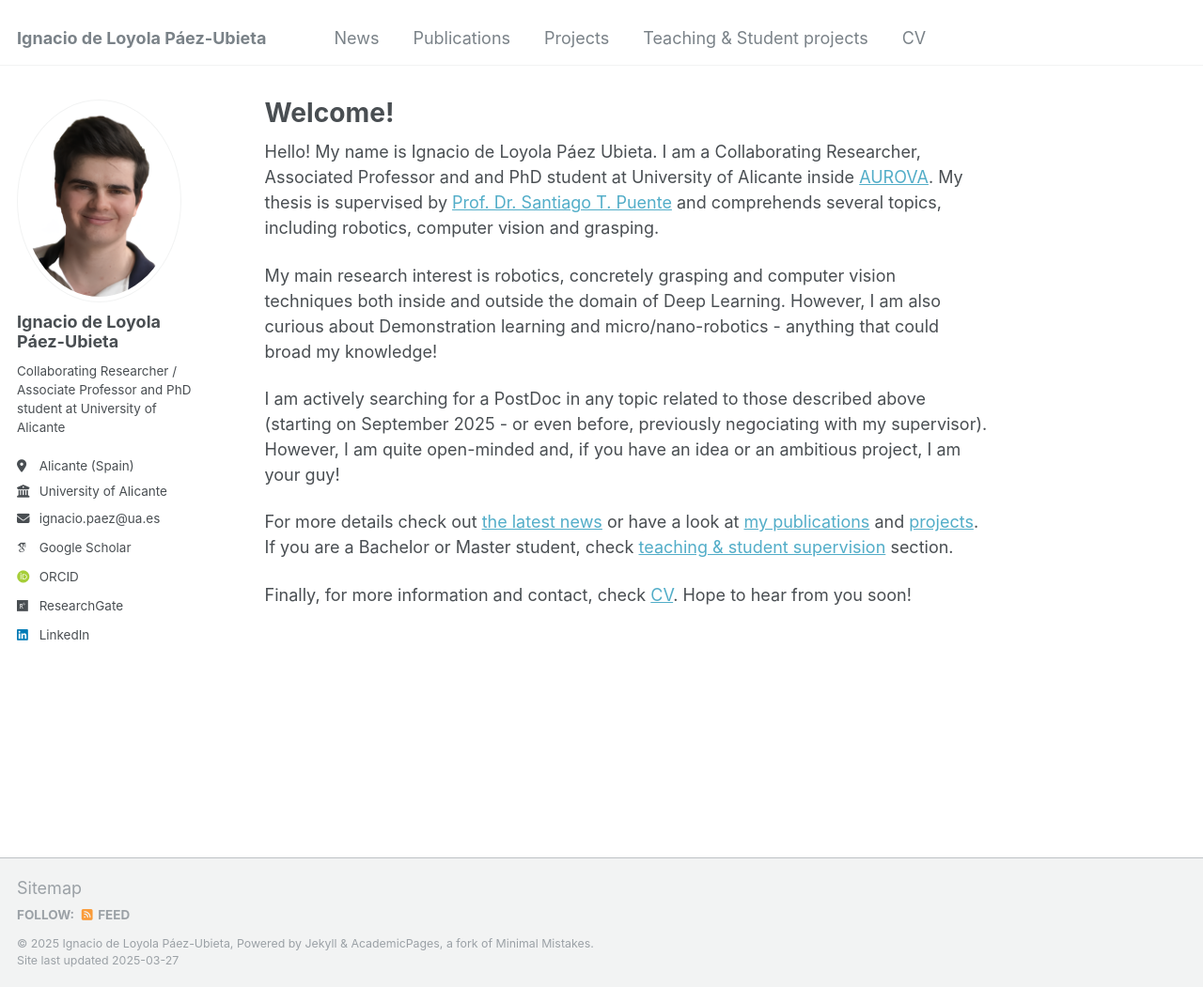
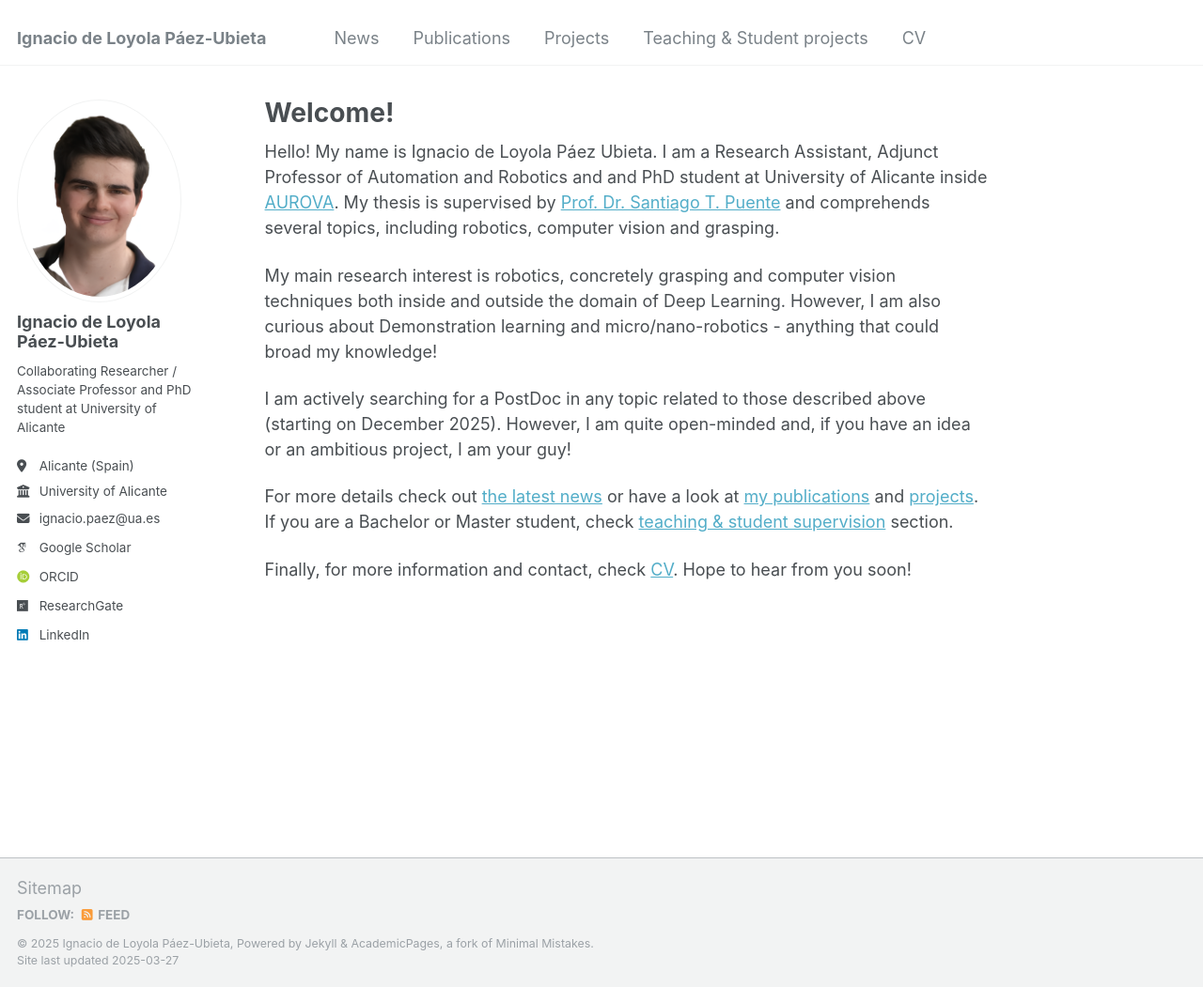
Before and after one commit to ignpaub/ignpaub.github.io, a Jekyll site: the page built from _pages/about.md, in a window 1280 px wide and 1051 px high. Shown: the whole window at 94% size. Built offline with Jekyll 4.4.1, drawn with Linux system fonts in a browser that asks for light colours; some web fonts are replaced.

Commit message:
Update about.md

```diff
--- a/_pages/about.md
+++ b/_pages/about.md
@@ -7,11 +7,11 @@ redirect_from:
   - /about.html
 ---
 
-Hello! My name is Ignacio de Loyola Páez Ubieta. I am a Collaborating Researcher, Associated Professor and and PhD student at University of Alicante inside [AUROVA](http://www.aurova.ua.es/). My thesis is supervised by [Prof. Dr. Santiago T. Puente](https://cvnet.cpd.ua.es/curriculum-breve/en/puente-mendez-santiago-timoteo/2771) and comprehends several topics, including robotics, computer vision and grasping.
+Hello! My name is Ignacio de Loyola Páez Ubieta. I am a Research Assistant, Adjunct Professor of Automation and Robotics and and PhD student at University of Alicante inside [AUROVA](http://www.aurova.ua.es/). My thesis is supervised by [Prof. Dr. Santiago T. Puente](https://cvnet.cpd.ua.es/curriculum-breve/en/puente-mendez-santiago-timoteo/2771) and comprehends several topics, including robotics, computer vision and grasping.
 
 My main research interest is robotics, concretely grasping and computer vision techniques both inside and outside the domain of Deep Learning. However, I am also curious about Demonstration learning and micro/nano-robotics - anything that could broad my knowledge!
 
-I am actively searching for a PostDoc in any topic related to those described above (starting on September 2025 - or even before, previously negociating with my supervisor). However, I am quite open-minded and, if you have an idea or an ambitious project, I am your guy!
+I am actively searching for a PostDoc in any topic related to those described above (starting on December 2025). However, I am quite open-minded and, if you have an idea or an ambitious project, I am your guy!
 
 For more details check out [the latest news](https://ignpaub.github.io/news/) or have a look at [my publications](https://ignpaub.github.io/publications/) and [projects](https://ignpaub.github.io/projects/). If you are a Bachelor or Master student, check [teaching & student supervision](https://ignpaub.github.io/teaching_student_supervision) section.
 
```
